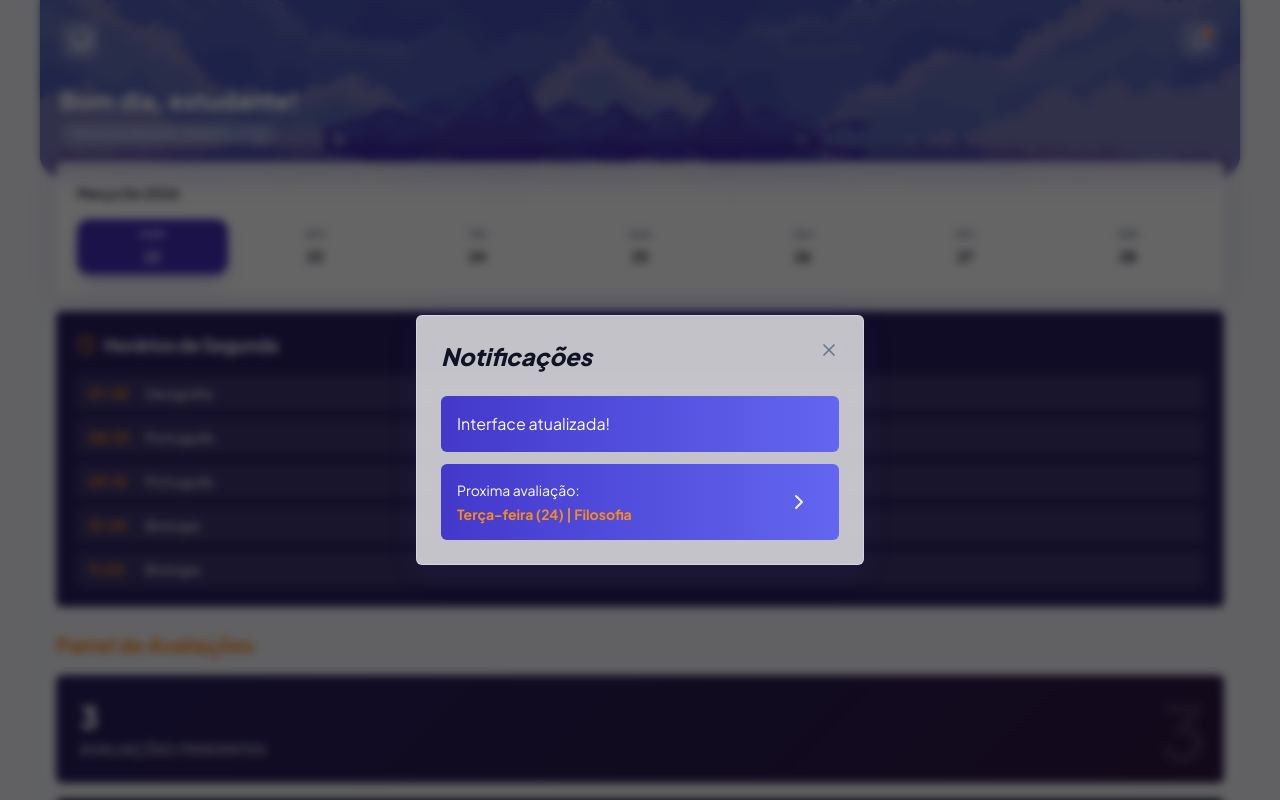
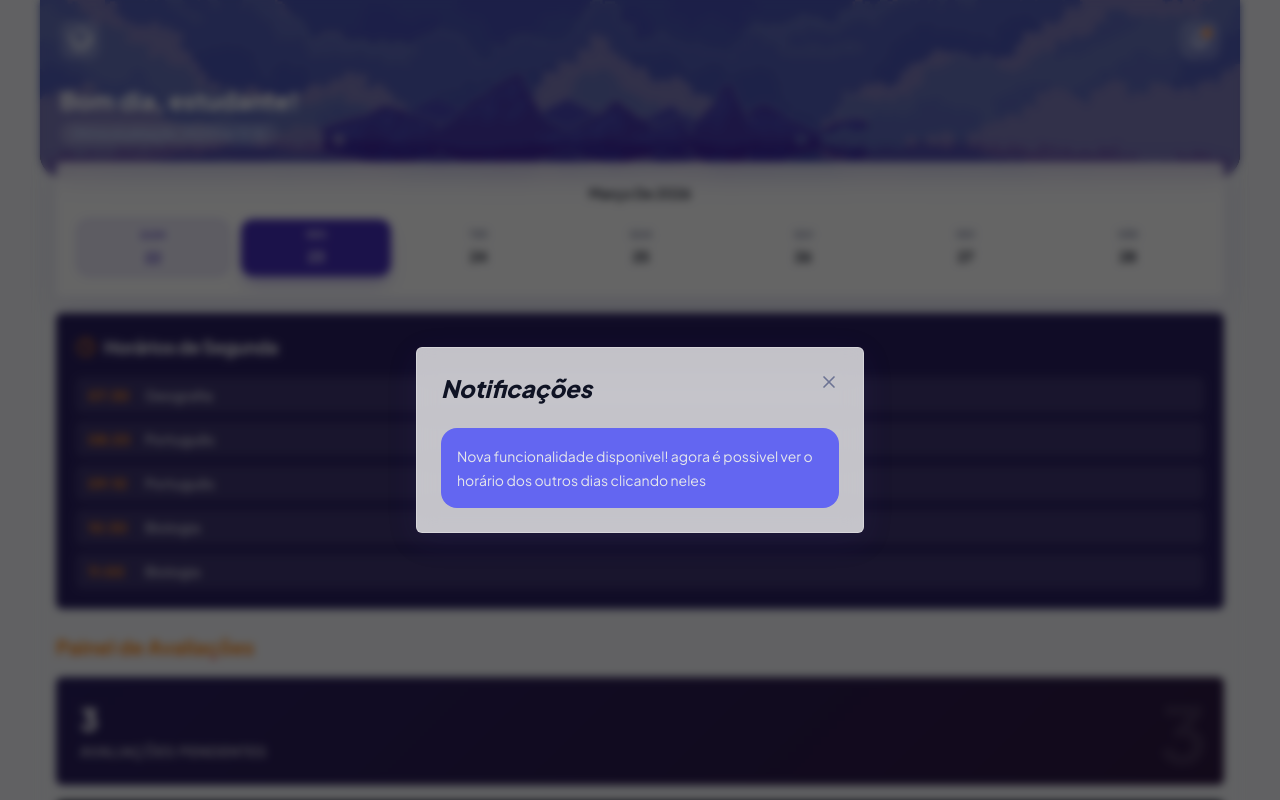
Before and after one commit to rafaelg3r/Classmind-V3, a React (Vite) app: page / in a window 1280 px wide. Both pictures are taken after a click on the button 1200 px from the left and 40 px from the top of the page. Shown: the top 800 px of the page. Built offline with nearby package versions, Linux system fonts and the light colour scheme.

Commit message:
feat: add day and schedule change on WeekCards click

```diff
--- a/src/components/DailySchedule.tsx
+++ b/src/components/DailySchedule.tsx
@@ -1,5 +1,9 @@
 import { Clock, ArrowLeft } from "lucide-react";
 import { motion } from "framer-motion";
+
+interface DailyScheduleProps {
+  selectedDay: number;
+}
 
 const days = [
   "Domingo",
@@ -39,23 +43,12 @@ const fullWeek: Record<number, string[]> = {
 const morningHours = ["07:30", "08:20", "09:10", "10:30", "11:00"];
 const eveningHours = ["13:30", "14:15", "15:20", "16:15"];
 
-const DailySchedule = () => {
-  const currentDay = new Date().getDay();
-  const currentHour = new Date().getHours();
+const DailySchedule = ({ selectedDay }: DailyScheduleProps) => {
+  const displayDay = selectedDay === 0 || selectedDay === 6 ? 1 : selectedDay;
 
-  let todayIndex = currentDay;
-
-  if (currentHour >= 12) {
-    todayIndex++;
-  }
-  if (todayIndex === 6 || todayIndex === 7 || todayIndex === 0) {
-    todayIndex = 1;
-  }
-
-  const materiasDoDia = fullWeek[todayIndex] || [];
-
+  const materiasDoDia = fullWeek[displayDay] || [];
   const labelsHorarios =
-    todayIndex === 3 ? [...morningHours, ...eveningHours] : morningHours;
+    displayDay === 3 ? [...morningHours, ...eveningHours] : morningHours;
 
   const scheduleItems = labelsHorarios.map((time, index) => ({
     time,
@@ -64,6 +57,7 @@ const DailySchedule = () => {
 
   return (
     <motion.div
+      key={displayDay}
       initial={{ opacity: 0, y: 20 }}
       animate={{ opacity: 1, y: 0 }}
       transition={{ delay: 0.4 }}
@@ -73,9 +67,14 @@ const DailySchedule = () => {
         <Clock className="w-5 h-5 text-secondary" />
         <h3 className="text-lg font-bold tracking-tight">
           Horários de{" "}
-          {todayIndex === 3 ? "Quarta (Contraturno)" : days[todayIndex]}
+          {displayDay === 3 ? "Quarta (Contraturno)" : days[displayDay]}
         </h3>
       </div>
+      {selectedDay === 0 || selectedDay === 6 ? (
+        <div className="text-sm text-secondary mb-3 italic">
+          Exibindo horários de segunda-feira. Bom final de semana!
+        </div>
+      ) : null}
       <div className="space-y-2">
         {scheduleItems.map((item, i) => (
           <motion.div
--- /dev/null
+++ b/src/components/Dashboard.tsx
@@ -0,0 +1,32 @@
+import { useState } from "react";
+import WeekCalendar from "./WeekCalendar";
+import DailySchedule from "./DailySchedule";
+
+const Dashboard = () => {
+  // Lógica para definir o dia inicial (pula para amanhã se for >= 12h)
+  const getInitialDay = () => {
+    const currentDay = new Date().getDay();
+    const currentHour = new Date().getHours();
+
+    let initialDay = currentDay;
+    if (currentHour >= 12) {
+      initialDay++;
+    }
+    // Se cair no fds, joga pra segunda
+    if (initialDay === 6 || initialDay === 7 || initialDay === 0) {
+      initialDay = 1;
+    }
+    return initialDay > 6 ? 0 : initialDay; // Garante que não passa de 6
+  };
+
+  const [selectedDay, setSelectedDay] = useState<number>(getInitialDay());
+
+  return (
+    <div className="flex flex-col ">
+      <WeekCalendar selectedDay={selectedDay} onSelectDay={setSelectedDay} />
+      <DailySchedule selectedDay={selectedDay} />
+    </div>
+  );
+};
+
+export default Dashboard;
--- a/src/components/NotifyModal.tsx
+++ b/src/components/NotifyModal.tsx
@@ -50,26 +50,12 @@ export function NotificationModal() {
               Notificações
             </h2>
             <div className="flex flex-col gap-3">
-              {/* <Link to="/avaliacoes" className="text-gray-100 text-sm  ">
-                <div className="p-4 bg-indigo-500 rounded-lg ">
-                  Ultima avaliação adicionada:{" "}
-                  <span className="font-bold text-amber-700">Artes</span>
-                </div>
-              </Link> */}
-              <div className="p-4 bg-gradient-to-r from-indigo-700 to-indigo-500  rounded-[6px] ">
-                <span className=" text-white">Interface atualizada!</span>
+              <div className="p-4 bg-indigo-500 rounded-lg ">
+                <span className="text-gray-200 text-sm leading-none">
+                  Nova funcionalidade disponivel! agora é possivel ver o horário
+                  dos outros dias clicando neles
+                </span>
               </div>
-              <Link to="/avaliacoes" className="text-gray-100 text-sm">
-                <div className="flex items-center justify-between p-4 bg-gradient-to-r from-indigo-700 to-indigo-500  rounded-[6px] ">
-                  <div className="flex flex-col gap-1">
-                    <span className=" text-white">Proxima avaliação:</span>
-                    <strong className="text-secondary">
-                      Terça-feira (24) | Filosofia
-                    </strong>
-                  </div>
-                  <ChevronRight className="w-6 h-6 mr-3" />
-                </div>
-              </Link>
             </div>
           </motion.div>
         </div>
--- a/src/components/WeekCalendar.tsx
+++ b/src/components/WeekCalendar.tsx
@@ -1,6 +1,11 @@
 import { motion } from "framer-motion";
 
-const WeekCalendar = () => {
+interface WeekCalendarProps {
+  selectedDay: number;
+  onSelectDay: (dayIndex: number) => void;
+}
+
+const WeekCalendar = ({ selectedDay, onSelectDay }: WeekCalendarProps) => {
   const today = new Date();
   const dayOfWeek = today.getDay();
 
@@ -12,7 +17,12 @@ const WeekCalendar = () => {
     return weekDays.map((day, i) => {
       const date = new Date(startOfWeek);
       date.setDate(startOfWeek.getDate() + i);
-      return { day, date: date.getDate(), isToday: i === dayOfWeek };
+      return {
+        day,
+        date: date.getDate(),
+        isToday: i === dayOfWeek,
+        dayIndex: i, // Precisamos do index (0-6) para o onClick
+      };
     });
   };
 
@@ -30,27 +40,36 @@ const WeekCalendar = () => {
       transition={{ delay: 0.3 }}
       className="glass-card rounded-[6px] px-1 py-2 sm:p-5 mx-4 -mt-4 relative z-10 select-none"
     >
-      <h3 className="text-sm  ml-2 sm:ml-0 font-semibold text-foreground capitalize mb-4">
+      <h3 className="text-sm text-center ml-2 sm:ml-0 font-semibold text-foreground capitalize mb-4">
         {month}
       </h3>
       <div className="flex justify-between gap-1 sm:gap-3">
-        {week.map(({ day, date, isToday }) => (
+        {week.map(({ day, date, isToday, dayIndex }) => {
+          const isSelected = selectedDay === dayIndex;
+
+          return (
             <div
               key={day}
-            className={`flex flex-col items-center gap-1 w-full px-2 py-2 rounded-xl transition-all ${
-              isToday
+              onClick={() => onSelectDay(dayIndex)}
+              className={`flex flex-col items-center gap-1 w-full px-2 py-2 rounded-xl transition-all cursor-pointer ${
+                isSelected
                   ? "bg-primary text-primary-foreground shadow-lg shadow-primary/30"
+                  : isToday
+                    ? "bg-primary/10 text-primary border border-primary/30" // Highlight sutil para o dia atual real
                     : "text-muted-foreground hover:bg-muted"
               }`}
             >
               <span className="text-[10px] font-semibold uppercase">{day}</span>
               <span
-              className={`text-sm font-bold ${isToday ? "" : "text-foreground"}`}
+                className={`text-sm font-bold ${
+                  isSelected || isToday ? "" : "text-foreground"
+                }`}
               >
                 {date}
               </span>
             </div>
-        ))}
+          );
+        })}
       </div>
     </motion.div>
   );
--- a/src/data/subjects.tsx
+++ b/src/data/subjects.tsx
@@ -129,7 +129,7 @@ export const subjectsData: Subject[] = [
         description:
           "(Copiar no caderno) Apresentar e contar a história do mito escolhido.",
         points: "1 - 3",
-        status: "pending",
+        status: "done",
       },
     ],
   },
@@ -145,14 +145,16 @@ export const subjectsData: Subject[] = [
     professor: "Prof. Luís Simão",
     icon: <Dumbbell className="w-5 h-5" />,
     color: "from-lime-500 to-green-600",
-    assessments: [{
-      type: "trabalho",
+    assessments: [
+      {
+        type: "trabalho",
         date: "04/03",
         title: "Prova prática de handebol",
         description: "Efetuar o percurso com arremosos em trios",
         points: "1",
         status: "done",
-    }],
+      },
+    ],
   },
   {
     name: "Inglês",
@@ -166,7 +168,17 @@ export const subjectsData: Subject[] = [
     professor: "Prof. Isis",
     icon: <BookText className="w-5 h-5" />,
     color: "from-fuchsia-500 to-purple-600",
-    assessments: [],
+    assessments: [
+      {
+        type: "trabalho",
+        date: "30/03 - 03/04",
+        title: "Teste sobre tipos de sujeito",
+        description:
+          "Questões avaliativas sobre os diversos tipos de sujeito (simples, composto, oculto, inexistente, etc.)",
+        points: "?",
+        status: "pending",
+      },
+    ],
   },
   {
     name: "Literatura",
--- a/src/pages/Index.tsx
+++ b/src/pages/Index.tsx
@@ -6,15 +6,18 @@ import TrimesterStatus from "@/components/TrimesterStatus";
 import PercentageStatus from "@/components/PercentageStatus";
 import { InterfaceProvider } from "@/components/InterfaceContext";
 import { NotificationModal } from "@/components/NotifyModal";
+import Dashboard from "@/components/Dashboard";
 
 const Index = () => {
   return (
-    <div className="min-h-screen bg-background max-w-[1200px] mx-auto" id="inicio">
+    <div
+      className="min-h-screen bg-background max-w-[1200px] mx-auto"
+      id="inicio"
+    >
       <InterfaceProvider>
         <NotificationModal />
         <DashboardHeader />
-        <WeekCalendar />
-        <DailySchedule />
+        <Dashboard />
         <AssessmentPanel />
         <TrimesterStatus />
         <PercentageStatus />
```
Lines whose indentation alone changed are shown as unchanged.
